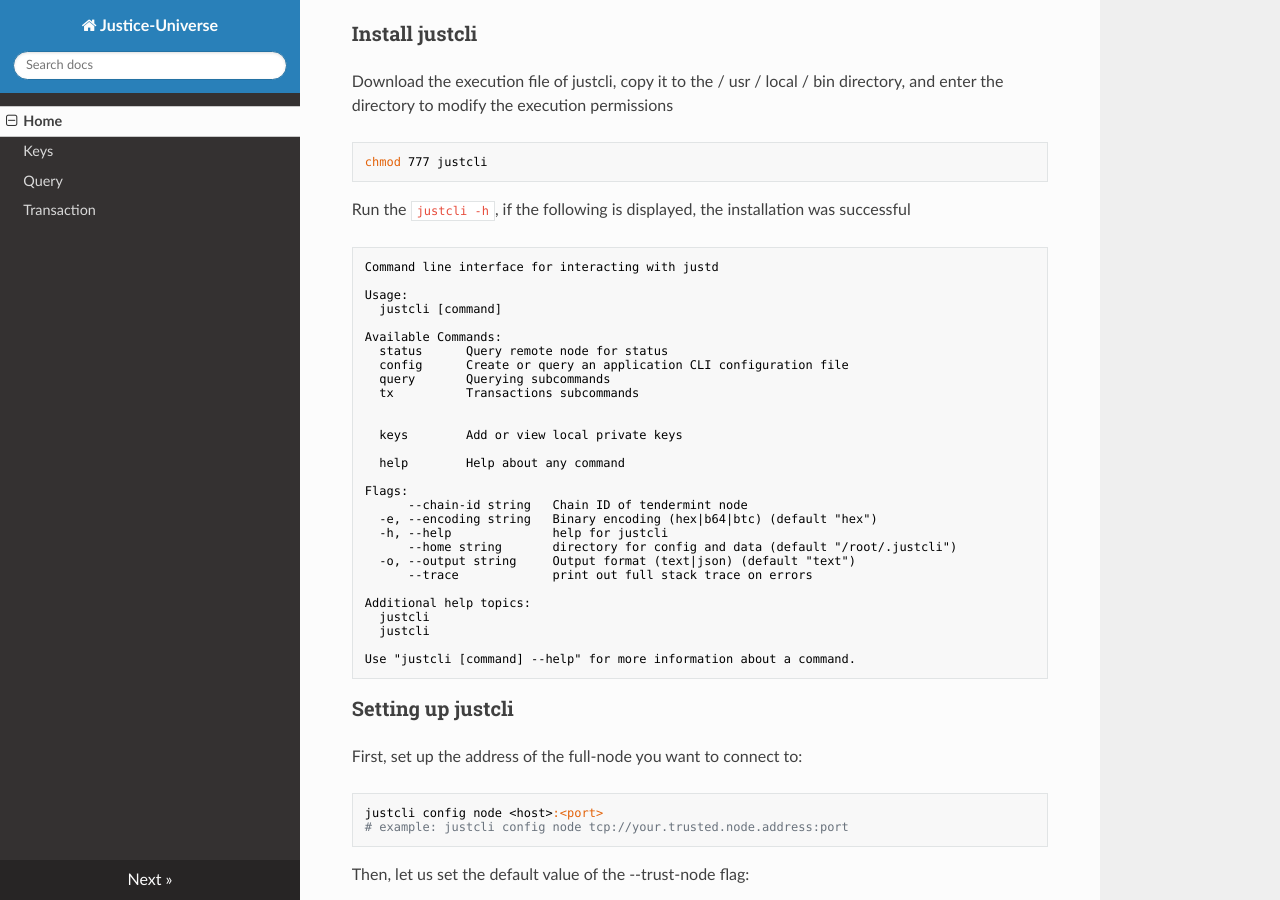
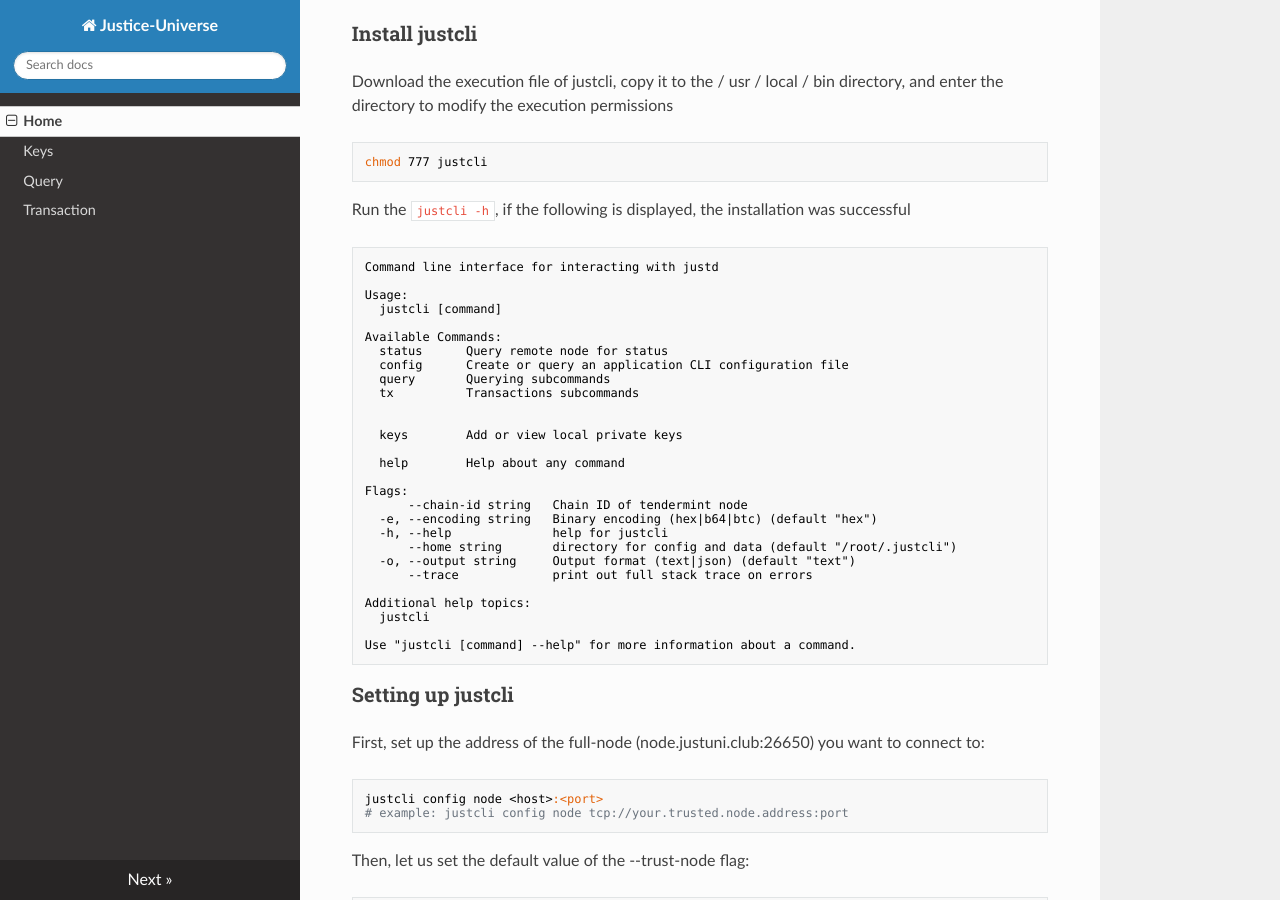
Before and after one commit to Elysium-Wonderland/Justice-Universe, an MkDocs documentation site: the page built from docs/index.md, in a window 1280 px wide and 900 px high, scrolled down 731 px. Built offline with MkDocs 1.6.1, drawn with Linux system fonts in a browser that asks for light colours; nearby versions of some CDN libraries; some of the changed text lies outside the part shown.

Commit message:
Update index.md

````diff
--- a/docs/index.md
+++ b/docs/index.md
@@ -67,7 +67,6 @@ Flags:
 
 Additional help topics:
   justcli
-  justcli
 
 Use "justcli [command] --help" for more information about a command.
 ```
@@ -78,7 +77,7 @@ Use "justcli [command] --help" for more information about a command.
 
 ### Setting up justcli
 
-First, set up the address of the full-node you want to connect to:
+First, set up the address of the full-node (node.justuni.club:26650) you want to connect to:
 ```
 justcli config node <host>:<port>
 # example: justcli config node tcp://your.trusted.node.address:port
````
Also changed, not shown: other parts of docs/index.md (+1 -1 lines).
